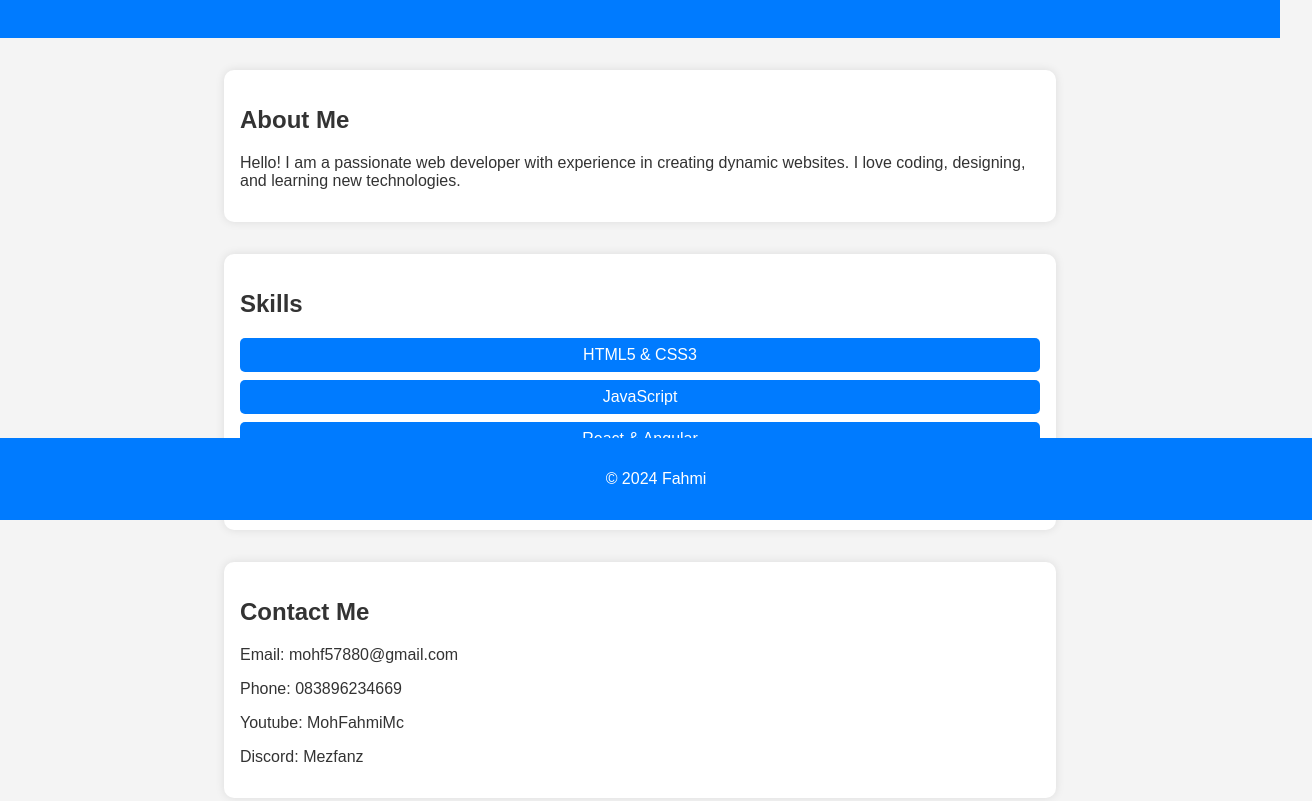
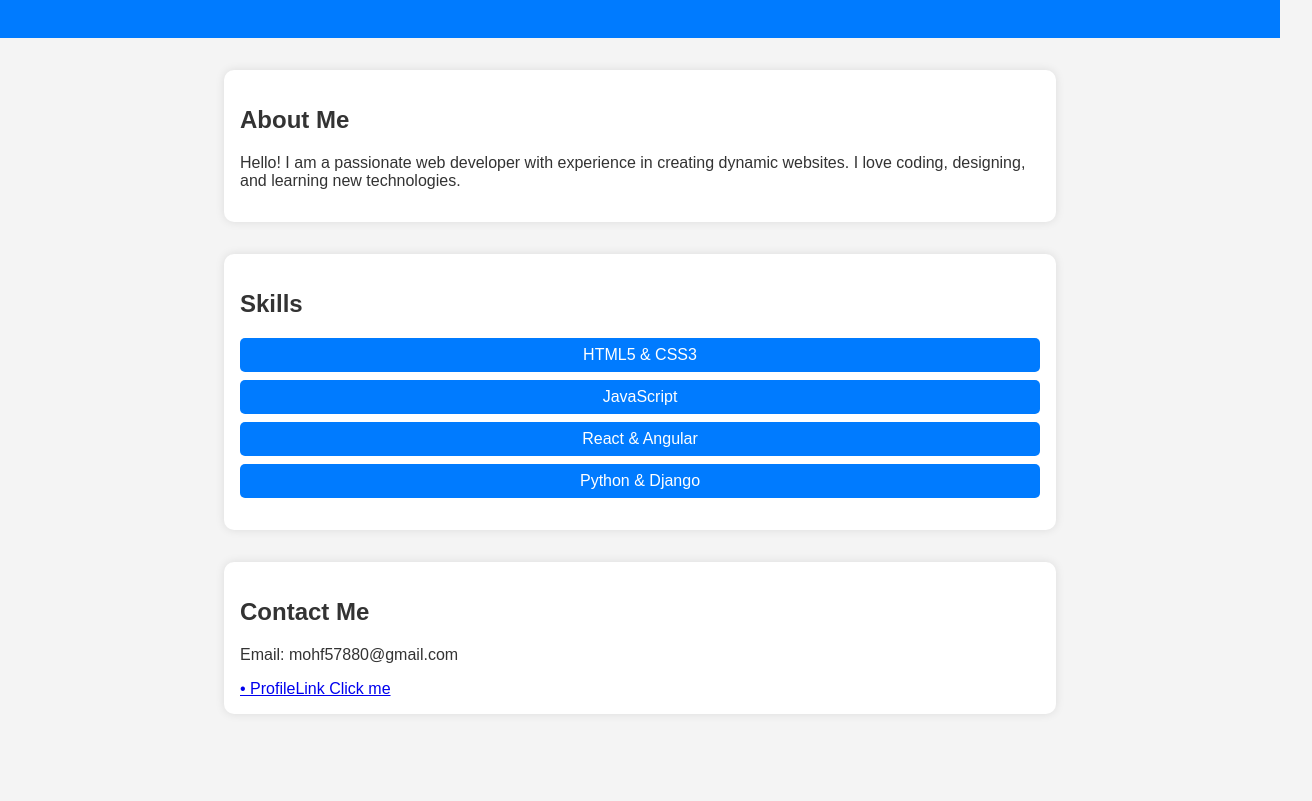
Before and after one commit to MohFahmiMc/Website, a plain HTML site: page index.html in a window 1280 px wide. Shown: the part 280-1081 px from the top of the page, 1312 px wide, since content can reach past the window. After the commit the page ends 1026 px from the top, so only its background shows below. Drawn offline with Linux system fonts and the light colour scheme.

Commit message:
index.html
Signed-off-by: MohFahmiMc <mohf57880@gmail.com>

```diff
--- a/index.html
+++ b/index.html
@@ -31,14 +31,19 @@
     <section class="contact">
         <h2>Contact Me</h2>
         <p>Email: mohf57880@gmail.com</p>
-        <p>Phone: 083896234669</p>
-        <p>Youtube: MohFahmiMc</p>
-        <p>Discord: Mezfanz</p>
+
+        <div class="profile-links">
+            <a href="https://mohfahmimc.github.io/Profilelink/" target="_blank" class="link-button linkedin">• ProfileLink Click me</a>
+        </div>
+
+
+
+
     </section>
 
-    <footer>
-        <p>&copy; 2024 Fahmi</p>
-    </footer>
+
+
+
 
     <script src="script.js"></script>
 </body>
```
